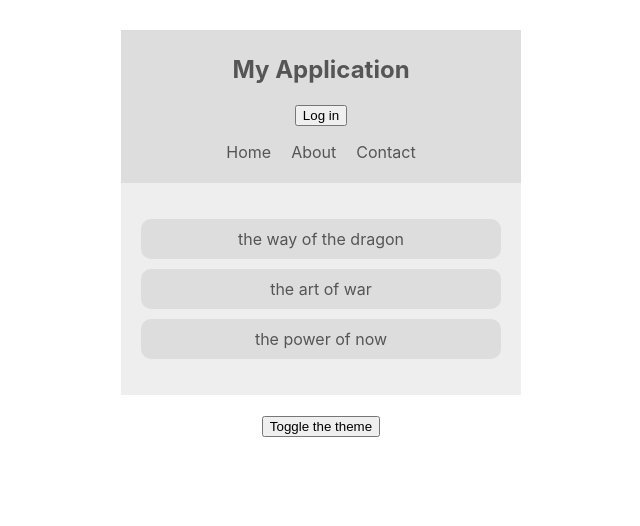
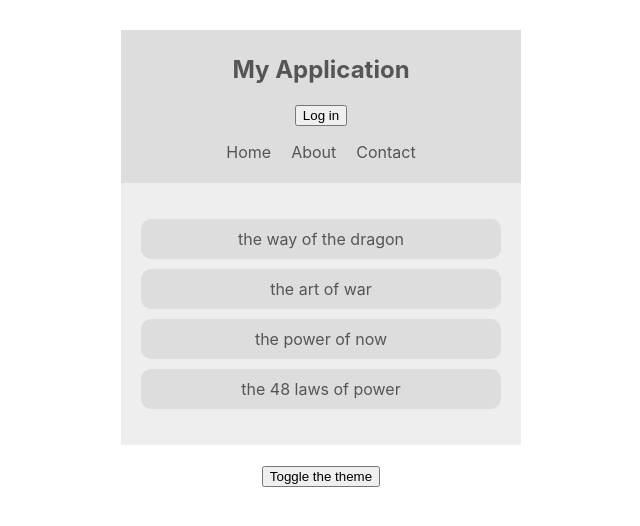
Before and after one commit to MSanchezVasquez/context-app, a React (Vite) app: page / in a window 1280 px wide. Shown: the top 526 px of the page, without its empty margins (319-959 px from the left). Built offline with nearby package versions, Linux system fonts and the light colour scheme.

Commit message:
feat: implement BookContext and render dynamic book list using map

```diff
--- a/src/App.jsx
+++ b/src/App.jsx
@@ -3,6 +3,7 @@ import BookList from "./components/BookList";
 import ThemeContextProvider from "./context/ThemeContext";
 import AuthContextProvider from "./context/AuthContext";
 import ThemeToggle from "./components/ThemeToggle";
+import BookContextProvider from "./context/BookContext";
 
 function App() {
   return (
@@ -11,7 +12,9 @@ function App() {
         <ThemeContextProvider>
           <AuthContextProvider>
             <Navbar />
-            <BookList />
+            <BookContextProvider>
+              <BookList />
+            </BookContextProvider>
             <ThemeToggle />
           </AuthContextProvider>
         </ThemeContextProvider>
--- a/src/components/BookList.jsx
+++ b/src/components/BookList.jsx
@@ -1,19 +1,24 @@
 import { useContext } from "react";
 import { ThemeContext } from "../context/ThemeContext";
+import { BookContext } from "../context/BookContext";
 
 const BookList = () => {
   const theme = useContext(ThemeContext);
   const { isLightTheme, light, dark } = theme;
   const themeCurrent = isLightTheme ? light : dark;
+  const { books } = useContext(BookContext);
+
   return (
     <div
       className="book-list"
       style={{ background: themeCurrent.bg, color: themeCurrent.syntax }}
     >
       <ul>
-        <li style={{ background: themeCurrent.ui }}>the way of the dragon</li>
-        <li style={{ background: themeCurrent.ui }}>the art of war</li>
-        <li style={{ background: themeCurrent.ui }}>the power of now</li>
+        {books.map((book) => (
+          <li style={{ background: themeCurrent.ui }} key={book.id}>
+            {book.title}
+          </li>
+        ))}
       </ul>
     </div>
   );
--- /dev/null
+++ b/src/context/BookContext.jsx
@@ -0,0 +1,17 @@
+import { createContext, useState } from "react";
+
+export const BookContext = createContext();
+
+export const BookContextProvider = ({ children }) => {
+  const [books, setBooks] = useState([
+    { title: "the way of the dragon", id: 1 },
+    { title: "the art of war", id: 2 },
+    { title: "the power of now", id: 3 },
+    { title: "the 48 laws of power", id: 4 },
+  ]);
+
+  return (
+    <BookContext.Provider value={{ books }}>{children}</BookContext.Provider>
+  );
+};
+export default BookContextProvider;
```
